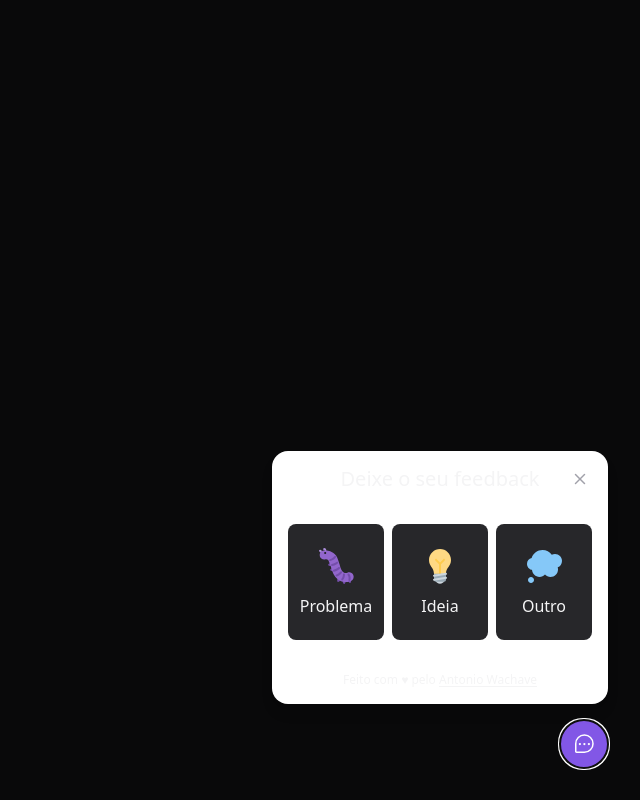
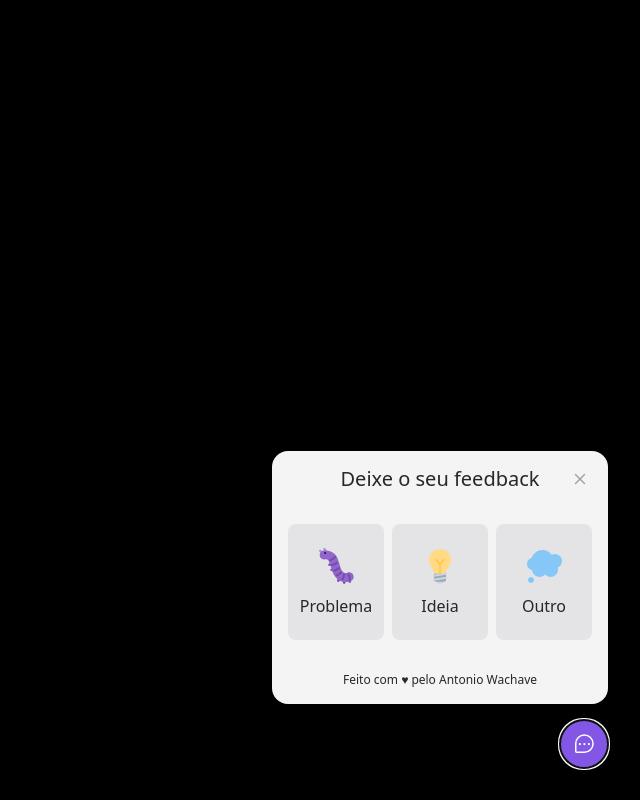
Before and after one commit to antonio-wachave/Feedback, a React (Vite) app in the folder web/: page / in a window 1280 px wide. Both pictures are taken after a click on the button "Feedback". Shown: the whole page, without its empty margins (640-1280 px from the left). Built offline with nearby package versions, Linux system fonts and the light colour scheme.

Commit message:
ajustes do front-end

```diff
--- a/web/index.html
+++ b/web/index.html
@@ -7,7 +7,7 @@
     <link rel="preconnect" href="https://fonts.googleapis.com">
     <link rel="preconnect" href="https://fonts.gstatic.com" crossorigin>
     <link href="https://fonts.googleapis.com/css2?family=Inter:wght@400;500&display=swap" rel="stylesheet">
-    <title>Vite App</title>
+    <title> Feedbacks </title>
   </head>
   <body>
     <div id="root"></div>
--- a/web/src/components/Widget.tsx
+++ b/web/src/components/Widget.tsx
@@ -7,7 +7,7 @@ export function Widget() {
   return (
     <Popover className="absolute bottom-4 right-4 md:bottom-8 md:right-8 flex flex-col items-end ">
       <Popover.Panel>
-          <WidgetForm />
+        <WidgetForm />
       </Popover.Panel>
 
       <Popover.Button className="bg-brand-500 rounded-full px-3 h-12 text-white flex items-center group">
--- a/web/src/components/WidgetForm/ScreenshotButton.tsx
+++ b/web/src/components/WidgetForm/ScreenshotButton.tsx
@@ -43,7 +43,7 @@ export function ScreenshotButton({ screenshot, onScreenshotTook }: ScreenshotBut
     <button
       type="button"
       onClick={handleTakeScreenshot}
-      className="p-2 bg-zinc-800 rounded-md border-transparent hover:bg-zinc-700 transition-colors focus:outline-none focus: ring-2 focus:ring-offset-2 focus:ring-offset-zinc-900 focus:ring-brand-500"
+      className="p-2 bg-zinc-200 rounded-md border-transparent hover:bg-zinc-700 transition-colors focus:outline-none focus: ring-2 focus:ring-offset-2 focus:ring-offset-zinc-900 focus:ring-brand-500"
     >
       {
         isTakingScreenshot ? <Loading /> : <Camera className="w-6 h-6" />
--- a/web/src/components/WidgetForm/index.tsx
+++ b/web/src/components/WidgetForm/index.tsx
@@ -44,7 +44,7 @@ export function WidgetForm() {
   }
 
   return (
-    <div className="bg-white dark:bg-zinc-900 p-4 relative rounded-2xl mb-4 flex flex-col items-center shadow-lg w-[calc(100vw-2rem)] md:w-auto">
+    <div className=" bg-zinc-100 p-4 relative rounded-2xl mb-4 flex flex-col items-center shadow-lg w-[calc(100vw-2rem)] md:w-auto">
       {feedbackSent ? (
         <FeedbackSuccessStage onFeedbackRestartRequested={handleRestartFeedback} />
       ) : (
@@ -64,7 +64,7 @@ export function WidgetForm() {
       )
       }
       <footer className="text-xs text-natural-400">
-        Feito com ♥ pelo  <a className="underline underline-offset-2" href="https://github.com/antonio-wachave/" target="_blank" rel="noopener noreferrer">Antonio Wachave</a>
+        Feito com ♥ pelo  <a className="none underline-offset-2 " href="https://github.com/antonio-wachave/" target="_blank" rel="noopener noreferrer">Antonio Wachave</a>
       </footer>
     </div>
   );
--- a/web/src/components/WidgetForm/stages/FeedbackContentStage.tsx
+++ b/web/src/components/WidgetForm/stages/FeedbackContentStage.tsx
@@ -3,7 +3,7 @@ import { FormEvent, useState } from "react";
 import { FeedbackType, feedbackTypes } from "..";
 import { CloseButton } from "../../CloseButton";
 import { ScreenshotButton } from "../ScreenshotButton";
-import {api} from "../../../../server/api";
+import { api } from "../../../../server/api";
 import { Loading } from "../../Loading";
 
 interface FeedbackContentStageProps {
@@ -21,25 +21,25 @@ export function FeedbackContentStage({ feedbackType, onFeedbackRestartRequested,
   const [isSendingMessageFeeback, setIsSendingMessageFeedback] = useState(false);
 
   async function handleSubmitFeedback(event: FormEvent) {
+
     event.preventDefault();
 
     setIsSendingMessageFeedback(true);
-
 
     console.log({
       screenshot,
       comment
     })
 
-    await api.post('/feedbacks',{
-    type: feedbackType,
-    comment,
-    screenshot
+    await api.post('/feedbacks', {
+      type: feedbackType,
+      comment,
+      screenshot
     });
 
     setIsSendingMessageFeedback(false);
     onFeedbackSent();
-  }
+  };
 
   return (
     <>
@@ -61,8 +61,9 @@ export function FeedbackContentStage({ feedbackType, onFeedbackRestartRequested,
       </header>
 
       <form onSubmit={handleSubmitFeedback} className="my-4 w-full">
+
         <textarea
-          className="min-w-[304px] w-full min-h-[112px] text-sm placeholder-zinc-100 border-zinc-600 bg-transparent rounded-md focus:border-brand-500 focus:ring-brand-500 focus:ring-1 focus:outline-none resize-none scrollbar scrollbar-thumb-zinc-700 scrollbar-track-transparent scrollbar-thin"
+          className="min-w-[304px] w-full min-h-[112px] text-sm placeholder-zinc-800 border-zinc-600 bg-transparent rounded-md focus:border-brand-500 focus:ring-brand-500 focus:ring-1 focus:outline-none resize-none scrollbar scrollbar-thumb-zinc-700 scrollbar-track-transparent scrollbar-thin"
           placeholder="Conte com detalhes o que esta acontecendo..."
           onChange={event => setComment(event.target.value)}
         />
@@ -75,8 +76,8 @@ export function FeedbackContentStage({ feedbackType, onFeedbackRestartRequested,
           <button
             type="submit"
             disabled={comment.length === 0 || isSendingMessageFeeback}
-            className="p-2 bg-brand-500 rounded-md border-transparent flex-1 flex justify-center items-center text-sm hover:bg-brand-300 focus:outline-none focus: ring-2 focus:ring-offset-2 focus:ring-offset-zinc-900 focus:ring-brand-500 transition-colors disabled:opacity-50 disabled:hover:bg-brand-500">
-            {isSendingMessageFeeback ? <Loading/> : "Enviar uma menasagem."}
+            className="p-2 text-white bg-brand-500 rounded-md border-transparent flex-1 flex justify-center items-center text-sm hover:bg-brand-300 focus:outline-none focus: ring-2 focus:ring-offset-2 focus:ring-offset-zinc-900 focus:ring-brand-500 transition-colors disabled:opacity-50 disabled:hover:bg-brand-500">
+            {isSendingMessageFeeback ? <Loading /> : "Enviar uma menasagem."}
           </button>
         </footer>
       </form>
--- a/web/src/components/WidgetForm/stages/FeedbackSuccessStage.tsx
+++ b/web/src/components/WidgetForm/stages/FeedbackSuccessStage.tsx
@@ -19,7 +19,7 @@ export function FeedbackSuccessStage({ onFeedbackRestartRequested }: FeedbackSuc
         <button
           type="button"
           onClick={onFeedbackRestartRequested}
-          className="py-2 px-6 mt-6 bg-zinc-800 rounded-transparent text-sm leading-6 hover:bg-zinc-700 transition-colors hover:bg-brand-300 focus:outline-none focus: ring-2 focus:ring-offset-2 focus:ring-offset-zinc-900 focus:ring-brand-500  disabled:opacity-50 disabled:hover:bg-brand-500"
+          className="py-2 px-6 mt-6 bg-zinc-200 rounded-transparent text-sm leading-6 hover:bg-zinc-700 transition-colors hover:bg-brand-300 focus:outline-none focus: ring-2 focus:ring-offset-2 focus:ring-offset-zinc-900 focus:ring-brand-500  disabled:opacity-50 disabled:hover:bg-brand-500"
         >
           Quero enviar outro
         </button>
--- a/web/src/components/WidgetForm/stages/FeedbackTypeStage.tsx
+++ b/web/src/components/WidgetForm/stages/FeedbackTypeStage.tsx
@@ -3,13 +3,15 @@ import { CloseButton } from "../../CloseButton";
 
 interface FeedbacktypeStageProps {
   onFeedbackTypeChanged: (type: FeedbackType) => void;
-}
+};
 
 export function FeedbackTypeStage({ onFeedbackTypeChanged }: FeedbacktypeStageProps) {
+
+
   return (
     <>
       <header>
-        <span className="text-xl leading-6"> Deixe o seu feedback</span>
+        <span className="text-xl leading-6"> Deixe o seu feedback </span>
         <CloseButton />
       </header>
 
@@ -18,7 +20,7 @@ export function FeedbackTypeStage({ onFeedbackTypeChanged }: FeedbacktypeStagePr
           return (
             <button
               key={key}
-              className="bg-zinc-800 rounded-lg py-5 w-24 flex-1 flex flex-col items-center gap-2 border-2 border-transparent hover:border-brand-500 focus:border-brand-500 focus: outline-none"
+              className="bg-zinc-200 rounded-lg py-5 w-24 flex-1 flex flex-col items-center gap-2 border-2 border-transparent hover:border-brand-500 focus:border-brand-500 focus: outline-none"
               onClick={() => onFeedbackTypeChanged(key as FeedbackType)}
               type="button">
               <img src={value.image.source} alt={value.image.alt} />
--- a/web/src/global.css
+++ b/web/src/global.css
@@ -3,5 +3,5 @@
 @tailwind utilities;
 
 body{
-  @apply bg-[#09090A] text-zinc-100;
+  @apply bg-[black] text-zinc-800;
 }
--- a/web/tailwind.config.js
+++ b/web/tailwind.config.js
@@ -3,6 +3,9 @@ const { borderRadius } = require('tailwindcss/defaultTheme');
 module.exports = {
   content: ["./src/**/*.tsx"],
   theme: {
+    fontFamily: {
+      'Display':['inter']
+    },
     extend: {
       colors: {
         brand: {
```
